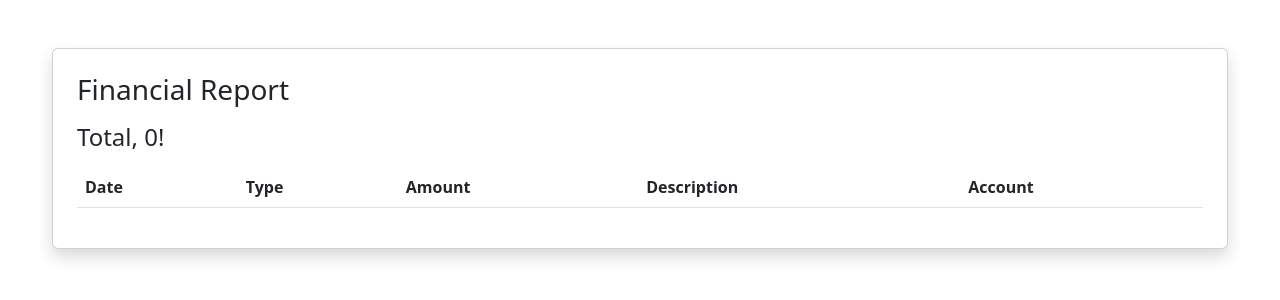
After one commit to alainseys/expenses, a Flask app: page /report in a window 1280 px wide. The commit adds this page. Shown: the top 300 px of the page. Run offline with Flask 3, Linux system fonts and the light colour scheme; the visitor is signed in with stand-in values (Sample User, id 1); lists and menus that the app fills with data are empty.

Commit message:
add basic logic for the app and bootstrap the templates

```diff
--- a/app.py
+++ b/app.py
@@ -1,10 +1,10 @@
-from flask import Flask, render_template,render_template_string, request, redirect, url_for, session, flash
-from flask_sqlalchemy import SQLAlchemy
-from werkzeug.security import generate_password_hash, check_password_hash
+from flask import Flask, render_template, request, redirect, url_for, session, flash
+from datetime import datetime
+
+from dotenv import load_dotenv
 from functools import wraps
-from dotenv import load_dotenv
-load_dotenv()  # Load environment variables from .env file
 import os
+from extensions import db  # Import the SQLAlchemy instance from extensions.py
 
 SITE_KEY = os.getenv('SITE_KEY')  # Get the site key from environment variables
 
@@ -14,19 +14,18 @@ app.secret_key = SITE_KEY  # Change this to a random secret key in production
 # SQLite database configuration
 app.config['SQLALCHEMY_DATABASE_URI'] = 'sqlite:///app.db'
 app.config['SQLALCHEMY_TRACK_MODIFICATIONS'] = False
-db = SQLAlchemy(app)
 
-# User model
-class User(db.Model):
-    id = db.Column(db.Integer, primary_key=True)
-    username = db.Column(db.String(80), unique=True, nullable=False)
-    password_hash = db.Column(db.String(128), nullable=False)
+db.init_app(app)
 
-    def set_password(self, password):
-        self.password_hash = generate_password_hash(password)
+# Import the models
+from Models.user import User
+from Models.entry import FinancialEntry
 
-    def check_password(self, password):
-        return check_password_hash(self.password_hash, password)
+with app.app_context():
+    db.create_all()  # Create database tables if they don't exist
+#db = SQLAlchemy(app)
+
+
 
 # Create database tables if not exist
 with app.app_context():
@@ -85,7 +84,39 @@ def register():
 
     return render_template('register.html')
 
+@app.route('/entry', methods=['GET', 'POST'])
+@login_required
+def add_entry():
+    if request.method == 'POST':
+        amount = float(request.form['amount'])
+        description = request.form['description']
+        entry_type = request.form['type']  # "income" or "expense"
+        account = request.form['account']
+        date = datetime.strptime(request.form['date'], '%Y-%m-%d')
 
+        entry = FinancialEntry(
+            user_id=session['user_id'],
+            amount=amount,
+            description=description,
+            is_income=(entry_type == 'income'),
+            account=account,
+            date=date
+        )
+        db.session.add(entry)
+        db.session.commit()
+        flash('Entry added.', 'success')
+        return redirect(url_for('report'))
+
+    return render_template('add_entry.html')
+
+@app.route('/report')
+@login_required
+def report():
+    user_id = session['user_id']
+    entries = FinancialEntry.query.filter_by(user_id=user_id).order_by(FinancialEntry.date.desc()).all()
+    total = sum(e.amount if e.is_income else -e.amount for e in entries)
+
+    return render_template('report.html', entries=entries, total=total)
 
 @app.route('/logout')
 @login_required
--- /dev/null
+++ b/extensions.py
@@ -0,0 +1,4 @@
+# extensions.py
+from flask_sqlalchemy import SQLAlchemy
+
+db = SQLAlchemy()
--- /dev/null
+++ b/templates/report.html
@@ -0,0 +1,37 @@
+    <!DOCTYPE html>
+    <html lang="en">
+    <head>
+        <meta charset="UTF-8" />
+        <meta name="viewport" content="width=device-width, initial-scale=1" />
+        <title>Login</title>
+        <link href="https://cdn.jsdelivr.net/npm/bootstrap@5.3.0/dist/css/bootstrap.min.css" rel="stylesheet" />
+    </head>
+    <body>
+        <div class="container mt-5" style="max-width: 1200px;">
+           <div class="card shadow p-4">
+            <h3 class="mb-3">Financial Report</h3>
+            <h4 class="mb-3">Total, {{ total }}!</h4>
+
+            <table class="table table-striped">
+                <thead>
+                    <tr>
+                        <th>Date</th>
+                        <th>Type</th>
+                        <th>Amount</th>
+                        <th>Description</th>
+                        <th>Account</th>
+                    </tr>
+                </thead>
+                <tbody>
+                    {% for entry in entries %}
+                    <tr>
+                        <td>{{ entry.date.strftime('%Y-%m-%d') }}</td>
+                        <td>{{ 'Income' if entry.is_income else 'Expense' }}</td>
+                        <td>{{ entry.amount }}</td>
+                        <td>{{ entry.description }}</td>
+                        <td>{{ entry.account }}</td>
+                    </tr>
+                    {% endfor %}
+                </tbody>
+
+</table>
```
Also changed, not shown: Models/entry.py (added, +13 -0 lines), Models/user.py (added, +14 -0 lines), templates/add_entry.html (added, +56 -0 lines), templates/home.html (+34 -0 lines), 1 other file.
